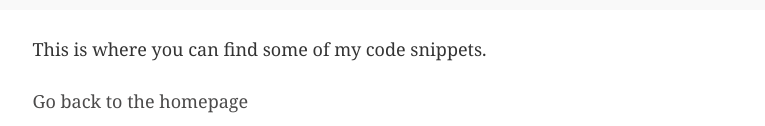
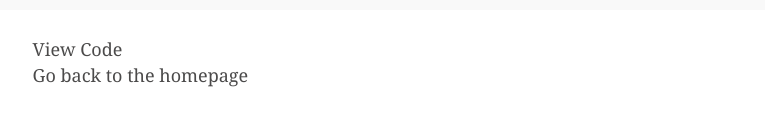
Before and after one commit to Corvids/blog, a Gatsby site: page /code-snippets in a window 1280 px wide. Shown: the part 169-295 px from the top of the page, without its empty margins (147-912 px from the left). Built offline with nearby package versions, Linux system fonts and the light colour scheme; Gatsby itself is replaced by a stand-in of ours.

Commit message:
update single-code-snippet

```diff
--- a/src/pages/single-code-snippet.js
+++ b/src/components/single-code-snippet.js
@@ -1,16 +1,16 @@
 import React from "react"
 import { Link } from "gatsby"
-import Layout from "../components/layout"
-import SEO from "../components/seo"
+import Layout from "./layout"
+import SEO from "./seo"
 
 import "../style/snippet.css"
 
 const SingleSnippet = (snippet_title, link_to, desc) => (
-    <Layout ClassName="">
+    <div ClassName="">
         <SEO title={snippet_title} />
         <p>{desc}</p>
         <Link to={link_to} className="link-to-home">View Code</Link>
-    </Layout>
+    </div>
 )
 
 export default SingleSnippet
--- a/src/pages/code-snippets.js
+++ b/src/pages/code-snippets.js
@@ -1,5 +1,7 @@
 import React from "react"
 import { Link } from "gatsby"
+
+import SingleSnippet from "../components/single-code-snippet"
 
 import Layout from "../components/layout"
 import SEO from "../components/seo"
@@ -7,7 +9,7 @@ import SEO from "../components/seo"
 const CodeSnippets = () => (
   <Layout>
     <SEO title="code snippets" />
-    <p>This is where you can find some of my code snippets.</p>
+    <SingleSnippet snippet_title="test" link_to="test" desc="test"/>
     <Link to="/" className="link-to-home">Go back to the homepage</Link>
   </Layout>
 )
```
